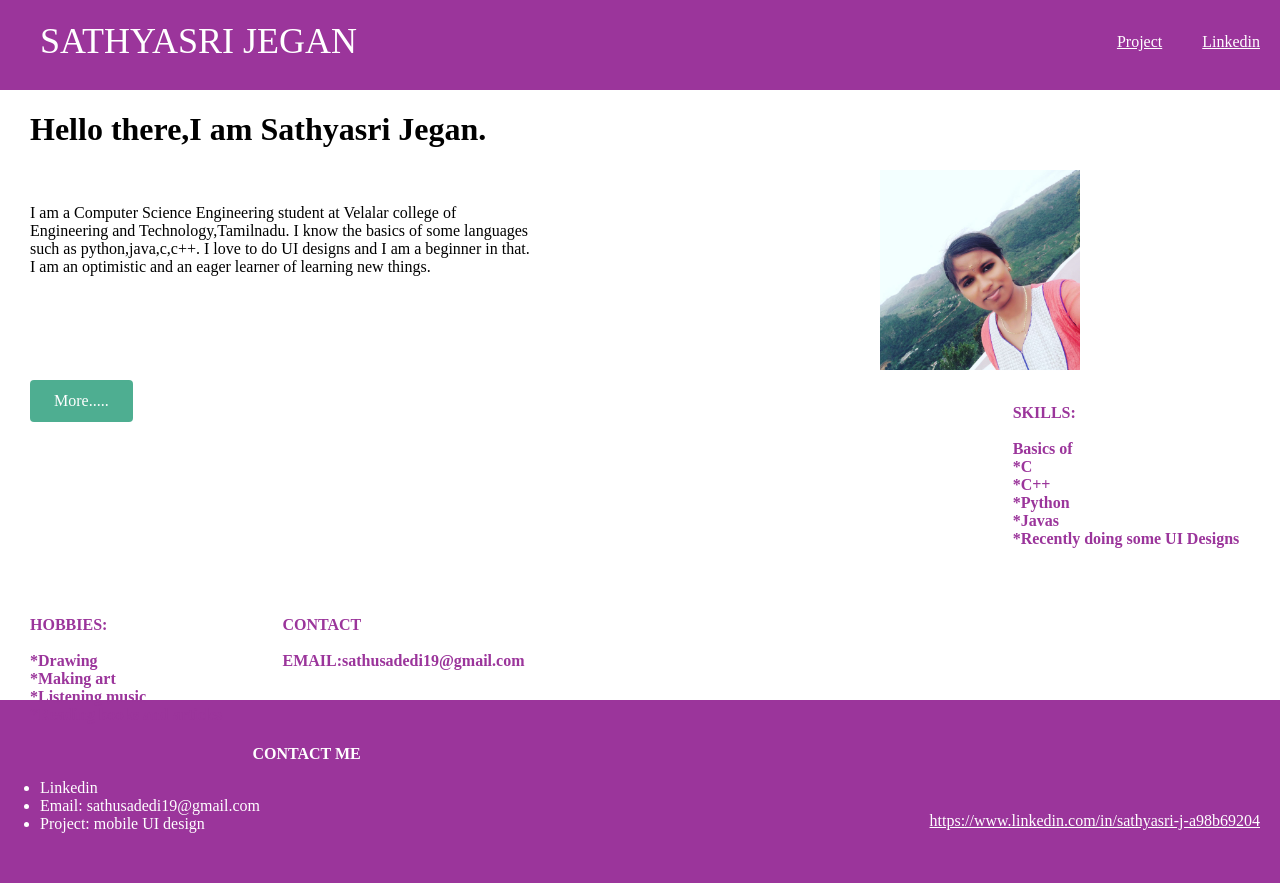
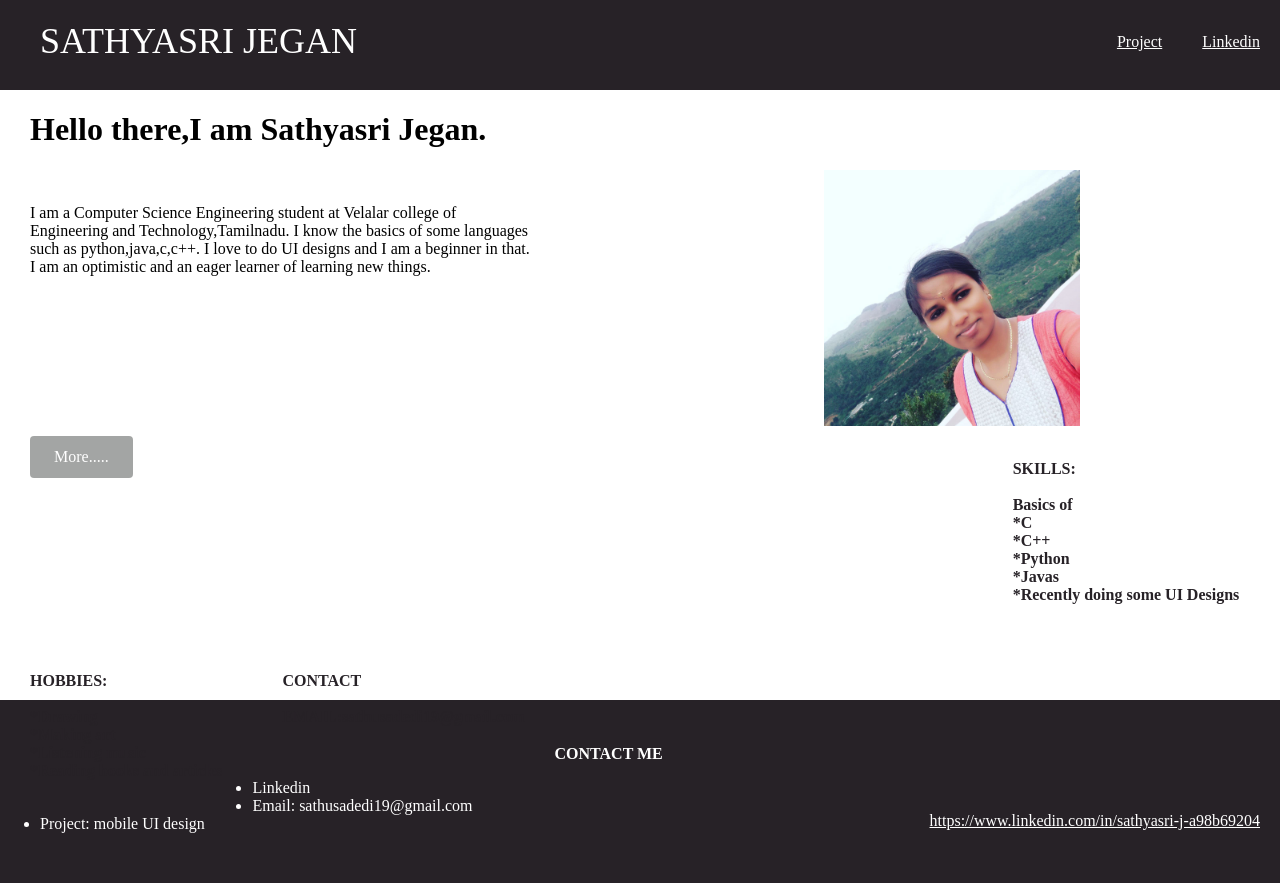
Before and after one commit to sathusadedi19/demo, a plain HTML site: page index.html in a window 1280 px wide. Drawn offline with Linux system fonts and the light colour scheme.

Commit message:
Update stylesheet.css

```diff
--- a/stylesheet.css
+++ b/stylesheet.css
@@ -8,7 +8,7 @@
   }
   .header{
     color:#fff;
-    background-color:#9b359b;
+    background-color:#272227;
     height:90px;
   }
   .header-logo{
@@ -42,12 +42,14 @@
   .image{
       float:right;
       margin-right: 200px;
-      width:200px;
-      height:200px;
+      width:20%;
+      height:20%;
+      sh
   }
   .btn-wrapper {
     text-align: left;
     float:left;
+
   }
   .btn-wrapper p {
     margin: 10px 30px;
@@ -63,7 +65,7 @@
     opacity: 1;
   }
   .about {
-    background-color: #239b76;
+    background-color: #8d8f8e;
   }
   .contents{
     padding-top: 30px;
@@ -75,10 +77,10 @@
  .item p{
       float:left;
       font-weight: bold;
-      color:#9b359b;
+      color:#272227;
   }
   .footer {
-    background-color: #9b359b;
+    background-color:#272227;
     color: #fff;
     height: 150px;
     padding-top: 20px;
```
